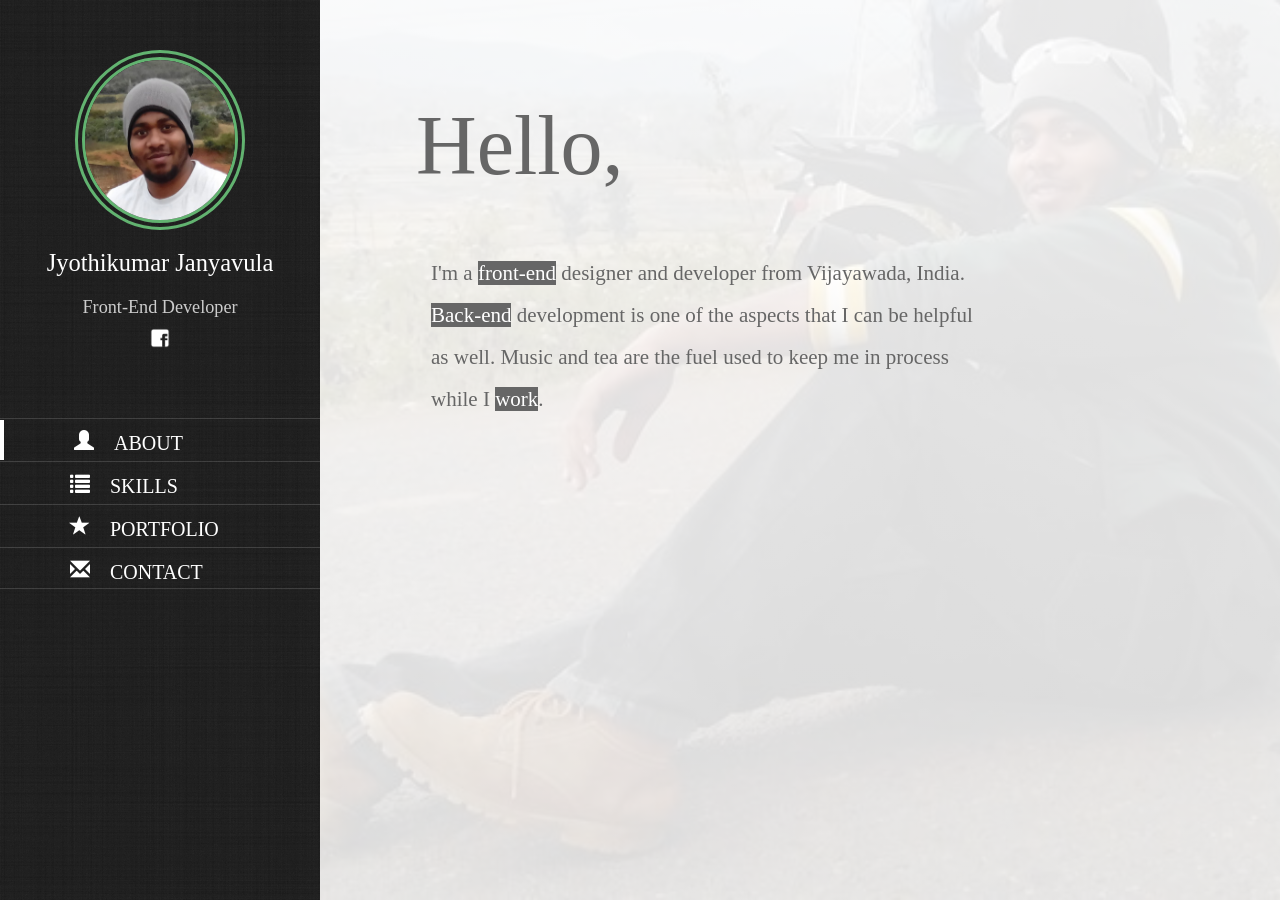
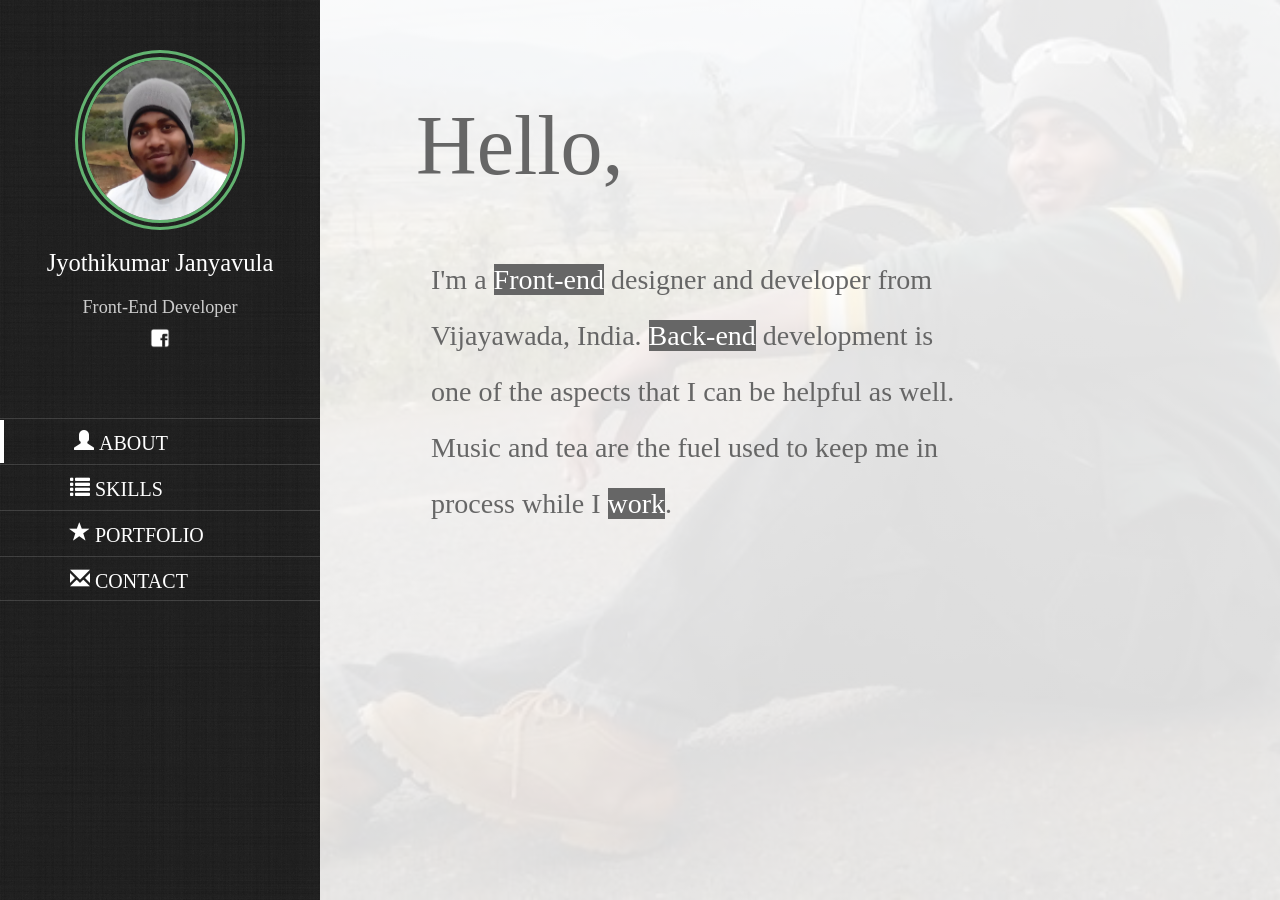
Before and after one commit to jyothikumar1990/jyothikumar1990.github.io, a Jekyll site: the page built from index.html, in a window 1280 px wide and 900 px high. Built offline with Jekyll 4.4.1, drawn with Linux system fonts in a browser that asks for light colours; nearby versions of some CDN libraries; some web fonts are replaced.

Commit message:
index and scss are modified

```diff
--- a/_sass/_custom.scss
+++ b/_sass/_custom.scss
@@ -1,7 +1,7 @@
 *{
   margin: 0;
   padding: 0;
-  font-family: 'Frijole', cursive;
+  font-family: cursive;
 }
 
 body{
@@ -110,7 +110,7 @@ h1{
 
       p {
         padding: 50px 0 0 0;
-        font-size: 1.5em;
+        font-size: 2em;
         line-height: 2em;
         color: #666;
         margin: 0 0;
@@ -132,7 +132,7 @@ h1{
 
   #skills{
     min-height: 100vh;
-    background-color: #fff;
+    background-color: #666;
     // background: linear-gradient(rgba(0,0,0,0.9), rgba(0,0,0,0.9)),
     //             url(/images/skills.jpg) no-repeat center center;
     // background-size: cover;
@@ -141,7 +141,7 @@ h1{
     .skill_logo{
       text-align: center;
       margin-top: 60px;
-      color: #000;
+      color: #fff;
 
       img{
         width: 200px;
@@ -153,7 +153,7 @@ h1{
 
   #portfolio{
     min-height: 100vh;
-    background-color: #fff;
+    background-color: #444;
     // background: linear-gradient(rgba(0,0,0,0.7), rgba(0,0,0,0.7)),
     //             url(/images/portfolio.jpg) no-repeat center center;
     // background-size: cover;
@@ -161,16 +161,19 @@ h1{
     text-align: center;
     color: #fff;
 
-    img{
-      width: 100%;
-      height: 250px;
+    #project-content{
       padding:20px 40px;
+
+      img{
+        width: 100%;
+        height: 250px;
+      }
     }
   }
 
   #contact{
     min-height: 100vh;
-    background-color: #fff;
+    background-color: #222;
     // background: linear-gradient(rgba(0,0,0,0.5), rgba(0,0,0,0.5)),
     //             url(/images/contact.jpg) no-repeat center center;
     // background-size: cover;
@@ -178,17 +181,24 @@ h1{
 
     form{
       margin-top: 100px;
+      color: #fff;
 
       input,textarea{
         width: 35%;
         background-color: transparent;
         border: 0;
-        border-bottom: 2px solid white;
+        border-bottom: 2px solid #fff;
         margin-bottom: 60px;
         margin-left: 60px;
+
+        &:focus{
+          // border: 2px solid #fff;
+          outline: 0;
+        }
       }
         button{
           margin-left: 60px;
+          color: #222;
         }
     }
   }
--- a/index.html
+++ b/index.html
@@ -17,10 +17,10 @@ layout: default
                                   <!-- NAVIGATION MENU -->
           <nav id="sidebar">
             <ul class="nav nav-pills nav-stacked">
-              <li><a href="#about" class="glyphicon glyphicon-user scroll active"> About</a></li>
-              <li><a href="#skills" class="glyphicon glyphicon-list scroll"> Skills</a></li>
-              <li><a href="#portfolio" class="glyphicon glyphicon-star scroll"> Portfolio</a></li>
-              <li><a href="#contact" class="glyphicon glyphicon-envelope scroll"> Contact</a></li>
+              <li><a href="#about" class="glyphicon glyphicon-user scroll active"><span> About</span></a></li>
+              <li><a href="#skills" class="glyphicon glyphicon-list scroll"><span> Skills</span></a></li>
+              <li><a href="#portfolio" class="glyphicon glyphicon-star scroll"><span> Portfolio</span></a></li>
+              <li><a href="#contact" class="glyphicon glyphicon-envelope scroll"><span> Contact</span></a></li>
             </ul>
           </nav>
         </div>
@@ -31,7 +31,7 @@ layout: default
           <div class="container-content">
             <h2>Hello,</h2>
             <div class="col-lg-9 col-md-12 col-sm-12">
-              <p>I'm a <span class="green">front-end</span> designer and developer from Vijayawada, India.      <span class="green">Back-end</span> development is one of the aspects that I can be helpful as well. Music and tea are the fuel used to keep me in process while I <span class="green">work</span>.</p>
+              <p>I'm a <span class="green">Front-end</span> designer and developer from Vijayawada, India.      <span class="green">Back-end</span> development is one of the aspects that I can be helpful as well. Music and tea are the fuel used to keep me in process while I <span class="green">work</span>.</p>
             </div>
           </div>
         </div>
@@ -67,14 +67,14 @@ layout: default
             <h1 style="color:#fff">WHAT I'VE DONE</h1>
             <hr style="width: 30%;margin-left: auto;margin-right: auto;border-top:2px solid #fff;">
             <div class="row  portfolio_logo">
-              <div class="col-lg-6 col-md-6 col-sm-12">
+              <div class="col-lg-6 col-md-6 col-sm-12" Id="project-content">
                 <img src="/images/bookonnect.png"><br>
                 <b>BOOKONNECT</b>
                 <p>The AWAY Project is a week-long educational program created by The 1to1 Movement, to raise awareness about waste production.
                 </p>
 
               </div>
-              <div class="col-lg-6 col-md-6 col-sm-12">
+              <div class="col-lg-6 col-md-6 col-sm-12" Id="project-content">
                 <img src="/images/google.png"><br>
                 <b>GOOGLE ORANGE</b>
               </div>
```
